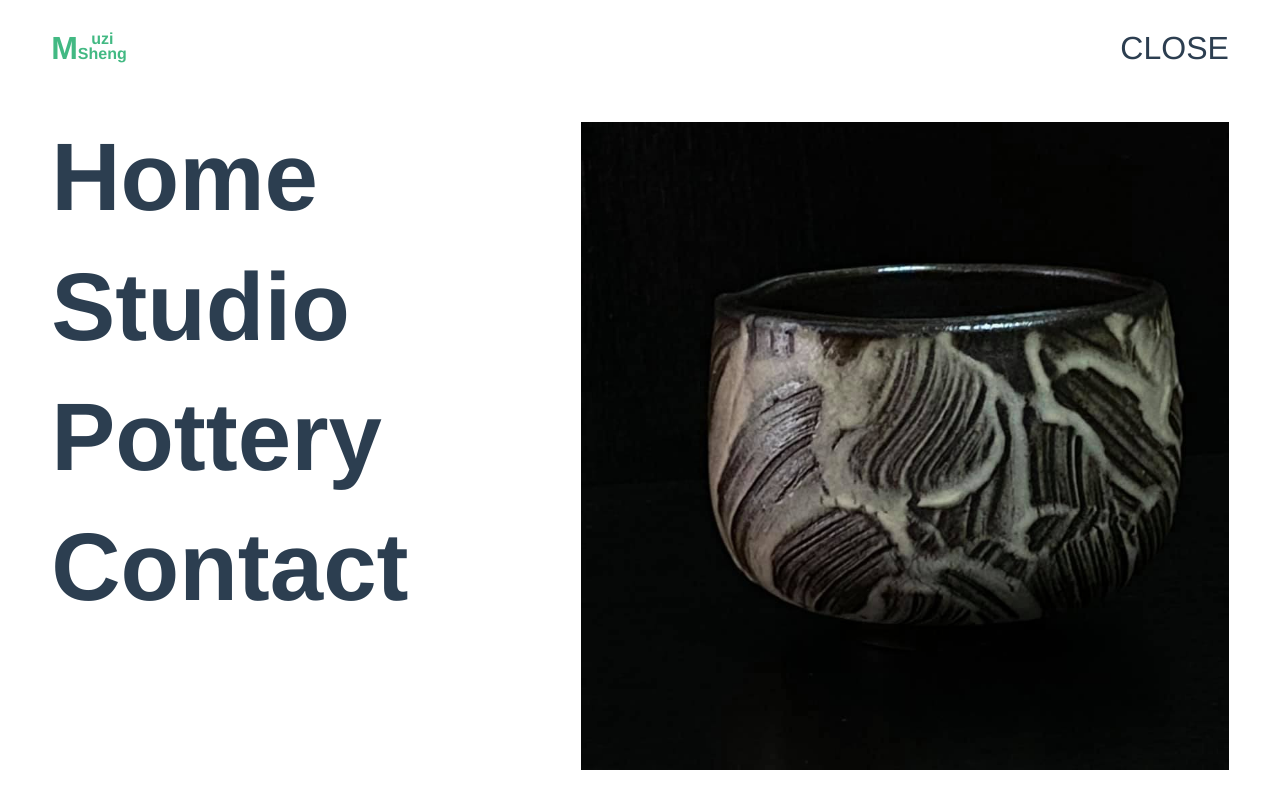
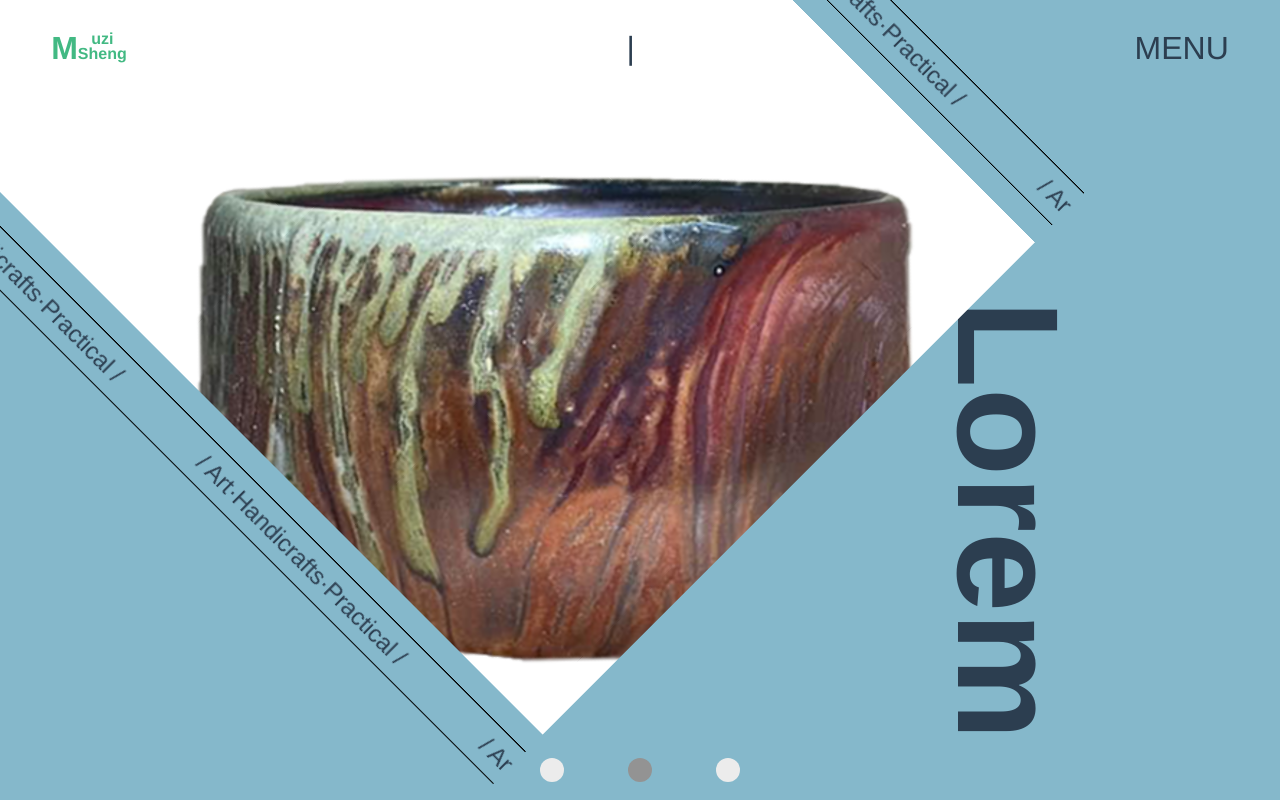
Before and after one commit to boolenboom/mu-zi-sheng-pottery, a Vue app: page / in a window 1280 px wide. Built offline with nearby package versions, Linux system fonts and the light colour scheme.

Commit message:
製作進退場動畫

```diff
--- a/src/App.vue
+++ b/src/App.vue
@@ -5,7 +5,7 @@
         M <span class="halftext"><span>uzi</span><span>Sheng</span></span>
       </router-link>|
       <div type="button" class="trigger" @mouseup.prevent="isActive = !isActive">{{`${isActive ? 'CLOSE' : 'MENU'}`}}</div>
-      <menu :style="`--menuVisible:${isActive ? 'visible' : 'hidden'}`">
+      <menu :style="`--menuVisible:${isActive ? '1' : '0'}`">
         <div class="maincontainer row">
           <div class="option col-6">
             <ul>
@@ -22,7 +22,9 @@
             </picture>
           </div>
         </div>
+        <div class="background animation-active-enter" :class="{'animation-ready-pour':!isActive}"></div>
       </menu>
+      <!-- <div class="ruler"></div> -->
     </div>
     <router-view/>
   </div>
@@ -33,7 +35,7 @@ export default {
   name:'app',
   data(){
     return{
-      isActive:true,
+      isActive:false,
     }
   }
 }
@@ -74,6 +76,15 @@ body{
 }
 .col-6{
   flex: 6 0 0;
+}
+.ruler{
+  position: absolute;
+  top:120px;
+  left: 0;
+  width: 100%;
+  height: 0px;
+  outline: 1px solid #000;
+  z-index: 1001;
 }
 
 #nav {
@@ -122,16 +133,17 @@ body{
       cursor: pointer;
     }
   menu{
-    visibility: var(--menuVisible);
-    background-color: #fff;
     position: fixed;
       top:0;
       left: 0;
     width: 100%;
     height: 100vh;
+    opacity: var(--menuVisible);
+    transition: opacity .4s linear;
     .option{
       position: relative;
       top: calc(60px + 2rem);
+      left: 0px;
       padding-top: 30px;
       ul{
         list-style-type: none;
@@ -148,9 +160,10 @@ body{
     }
     .randomobj{
       position: relative;
-      top: calc(60px + 2rem);
+      top: calc(60px + 2rem + 18px);
+      right: 0px;
       padding-top: 30px;
-      height: calc(100vh - 60px - 2rem);
+      height: calc(100vh - 60px - 2rem - 18px);
       padding-bottom: 30px;
       box-sizing: border-box;
       text-align: end;
@@ -160,6 +173,25 @@ body{
         }
       }
     }
+    .background{
+      background-color: #000;
+      width: 100vh;
+      height: 100vh;
+      position: fixed;
+        top: 50%;
+        left: 50%;
+      z-index: -1;
+      transform: rotate(45deg) translate(-70.71%,0%) scale(2.3);
+      border-bottom-right-radius: 50%;
+      border-bottom-left-radius: 50%;
+    }
+    .animation-active-enter{
+      transition: transform .5s linear, border-radius .3s .1s linear;
+    }
+    .animation-ready-pour{
+      transform: rotate(45deg) translate(-70.70%,-160%) scale(1) ;
+      border-radius: 0% ;
+    }
   }
 }
 </style>
--- a/src/views/Home.vue
+++ b/src/views/Home.vue
@@ -1,5 +1,5 @@
 <template>
-  <div class="home" data='123456' slot="pageoffset" @wheel="scrollhandler($event)" @transitionend.self='snap($event)' :style="`transform:translateY(${pageoffset}px);`">
+  <div class="home" @wheel="scrollhandler($event)" @transitionend.self='snap($event)' :style="`transform:translateY(${pageoffset}px);`">
     <!-- <img alt="Vue logo" src="../assets/logo.png" /> -->
     <keyVision :viewon='currView'/>
     <studiointro :viewon='currView' :offset='pageoffset'/>
```
